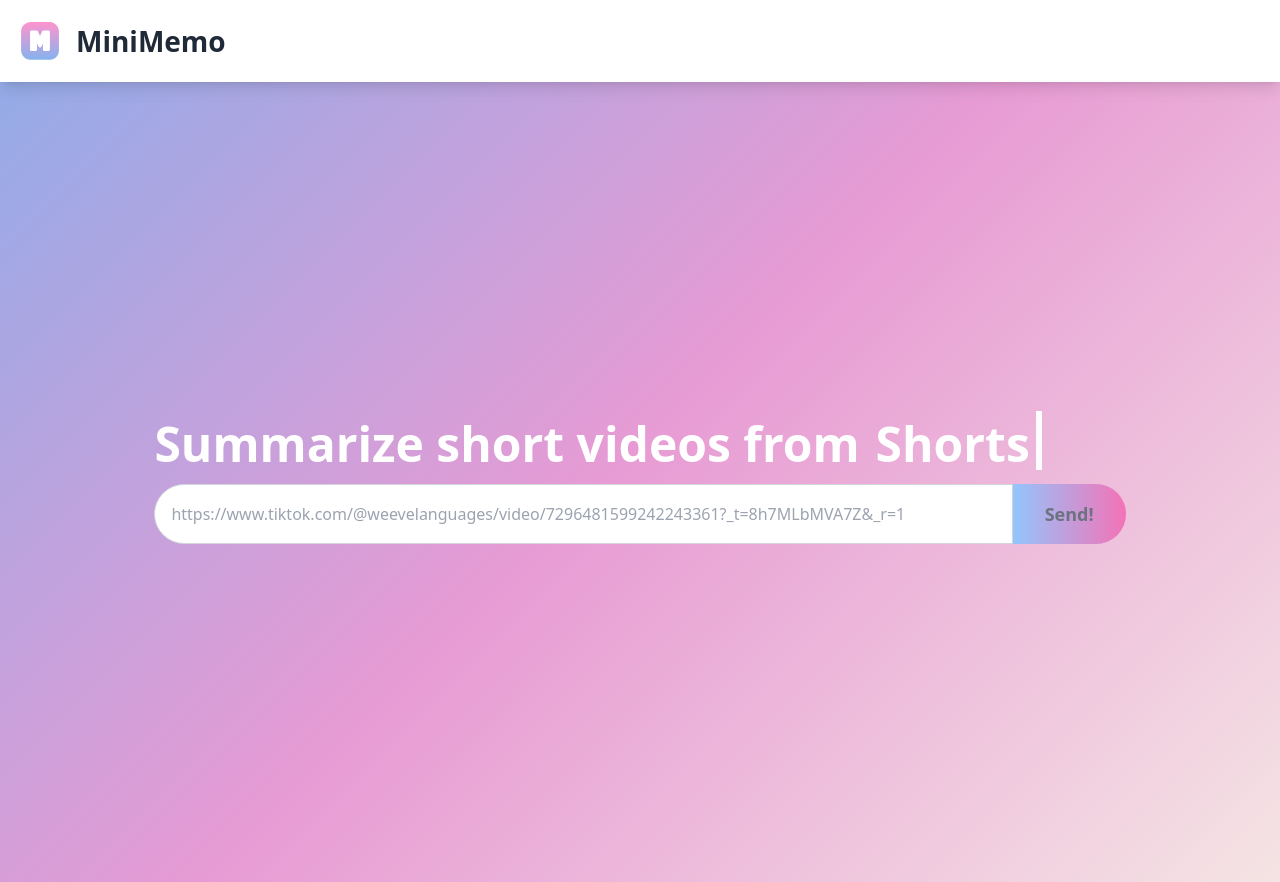
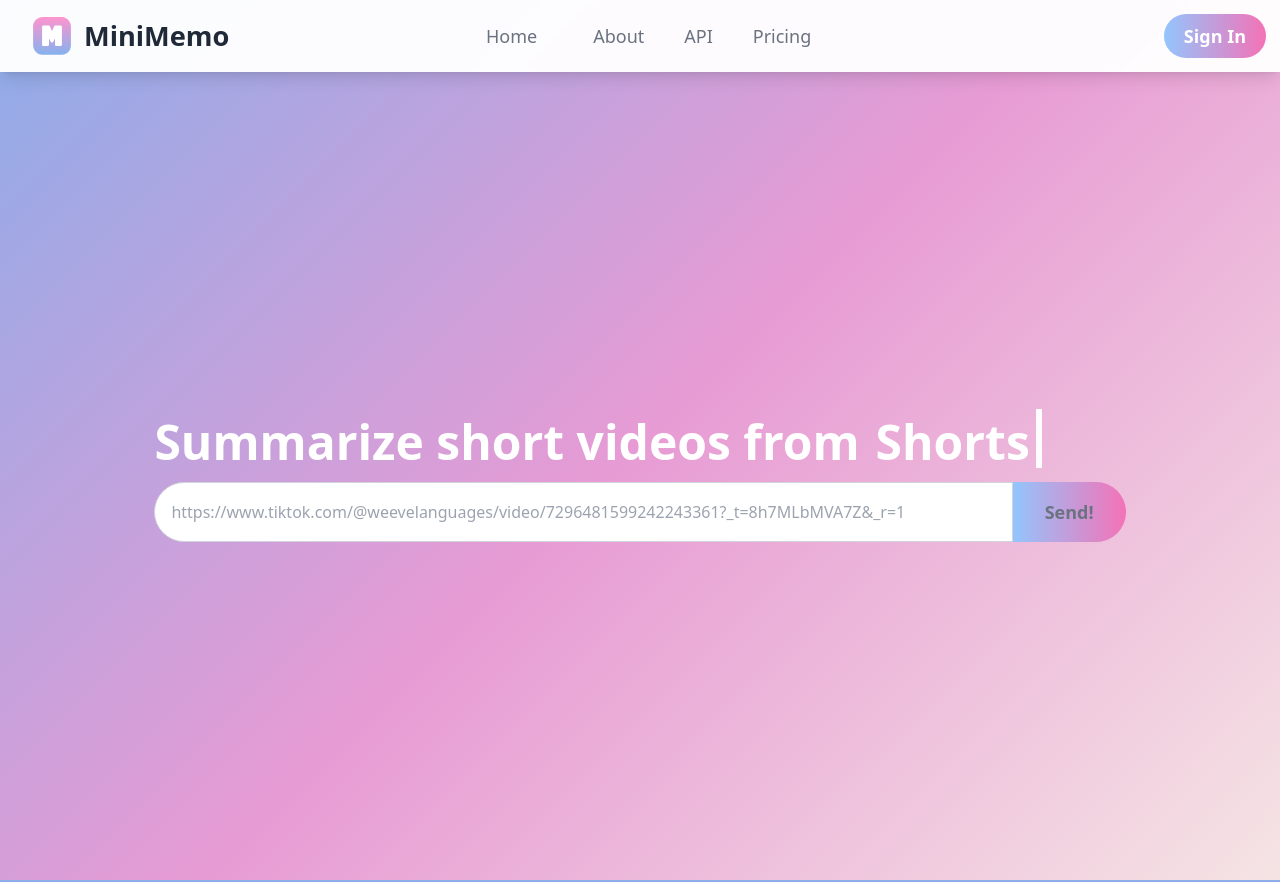
Before and after one commit to dmitrii-cernev/quickflick-fe, a React (Vite) app: page / in a window 1280 px wide. Built offline with nearby package versions, Linux system fonts and the light colour scheme; no server answers; what tailwindcss-animated would draw is missing.

Commit message:
update header

```diff
--- a/package.json
+++ b/package.json
@@ -10,6 +10,7 @@
     "preview": "vite preview"
   },
   "dependencies": {
+    "@material-tailwind/react": "^2.1.7",
     "axios": "^1.6.2",
     "react": "^18.2.0",
     "react-dom": "^18.2.0",
--- a/src/App.jsx
+++ b/src/App.jsx
@@ -3,7 +3,7 @@ import Hero from "./components/Hero.jsx";
 
 export default function App() {
     return (
-        <main>
+        <main className={"flex justify-center w-full space-y-20"}>
             <Header/>
             <Hero/>
         </main>
--- a/src/components/Header.jsx
+++ b/src/components/Header.jsx
@@ -1,11 +1,59 @@
 import logo from "../media/logo.svg"
+import {Button, Menu, MenuHandler, MenuItem, MenuList} from "@material-tailwind/react";
 
 export function Header() {
     return (
-        <header className="bg-white shadow-lg p-5">
-            <div className="container mx-auto flex items-center">
-                <img src={logo} alt="MiniMemo" className="h-10 w-10 mr-4"/>
-                <h1 className="text-[1.75rem] font-semibold text-gray-800">MiniMemo</h1>
+        <header
+            className="bg-white shadow-lg p-2 pl-4 sm:p-3.5 sm:pl-8 top-0 fixed w-full z-20 bg-opacity-[0.96] backdrop-blur-[2px]">
+            <div className={"max-w-screen-xl flex items-center justify-between mx-auto"}>
+                <div className="container flex items-center w-auto">
+                    <img src={logo} alt="MiniMemo" className="h-7 sm:h-10 mr-1 sm:mr-3"/>
+                    <h1 className="text-[1.35rem] sm:text-[1.7rem] font-semibold text-gray-800">MiniMemo</h1>
+                </div>
+                <div className="w-auto text-lg mr-24 hidden md:flex">
+                    <ul className={"flex items-center space-x-10"}>
+                        <li className={"inline-block mr-2 sm:mr-4"}>
+                            <a href="#" className=" text-gray-500 hover:text-gray-800">Home</a>
+                        </li>
+                        <li className={"inline-block mr-2 sm:mr-4"}>
+                            <a href="#" className="text-gray-500 hover:text-gray-800">About</a>
+                        </li>
+                        <li className={"inline-block mr-2 sm:mr-4"}>
+                            <a href="#" className="text-gray-500 hover:text-gray-800">API</a>
+                        </li>
+                        <li className={"inline-block mr-2 sm:mr-4"}>
+                            <a href="#" className="text-gray-500 hover:text-gray-800">Pricing</a>
+                        </li>
+                    </ul>
+                </div>
+                <div className={""}>
+                    <button
+                        className="hidden md:flex bg-gradient-to-r from-blue-300 to-pink-400 text-white text-base sm:text-lg font-semibold py-1 md:py-2 px-5 rounded-full inline-flex items-center hover:from-blue-300 hover:to-pink-600 focus:outline-none ">
+                        <span>Sign In</span>
+                    </button>
+                </div>
+                <div className={"md:hidden"}>
+                    <Menu>
+                        <MenuHandler>
+                            <Button className="p-1 shadow-sm">
+                                <svg xmlns="http://www.w3.org/2000/svg" fill="none" viewBox="0 0 24 24"
+                                     stroke-width="1.5" stroke="currentColor" data-slot="icon"
+                                     className="w-6 h-6 text-gray-500">
+                                    <path stroke-linecap="round" stroke-linejoin="round"
+                                          d="M3.75 6.75h16.5M3.75 12h16.5m-16.5 5.25h16.5"/>
+                                </svg>
+                            </Button>
+                        </MenuHandler>
+                        <MenuList className={"w-full space-y-3 text-lg"}>
+                            <MenuItem><a href="#" className="text-gray-500">Home</a></MenuItem>
+                            <MenuItem><a href="#" className="text-gray-500">About</a></MenuItem>
+                            <MenuItem><a href="#" className="text-gray-500">API</a></MenuItem>
+                            <MenuItem><a href="#" className="text-gray-500">Pricing</a></MenuItem>
+                            <hr/>
+                            <MenuItem><a href="#" className="text-gray-600 font-semibold">Sign In</a></MenuItem>
+                        </MenuList>
+                    </Menu>
+                </div>
             </div>
         </header>
     );
--- a/src/components/TranscriptionsShow.jsx
+++ b/src/components/TranscriptionsShow.jsx
@@ -9,7 +9,7 @@ export class TranscriptionsShow extends Component {
             {this.props.transcriptionsRetrieved && this.props.transcriptions.length > 0 && (
                 <div>
                     {/* Render TranscriptionsList on small screens */}
-                    <div className="sm:hidden">
+                    <div className="md:hidden">
                         <TranscriptionsList transcriptions={this.props.transcriptions}/>
                     </div>
 
```
Also changed, not shown: 1 other file (tests, documents, lock files or other folders).
